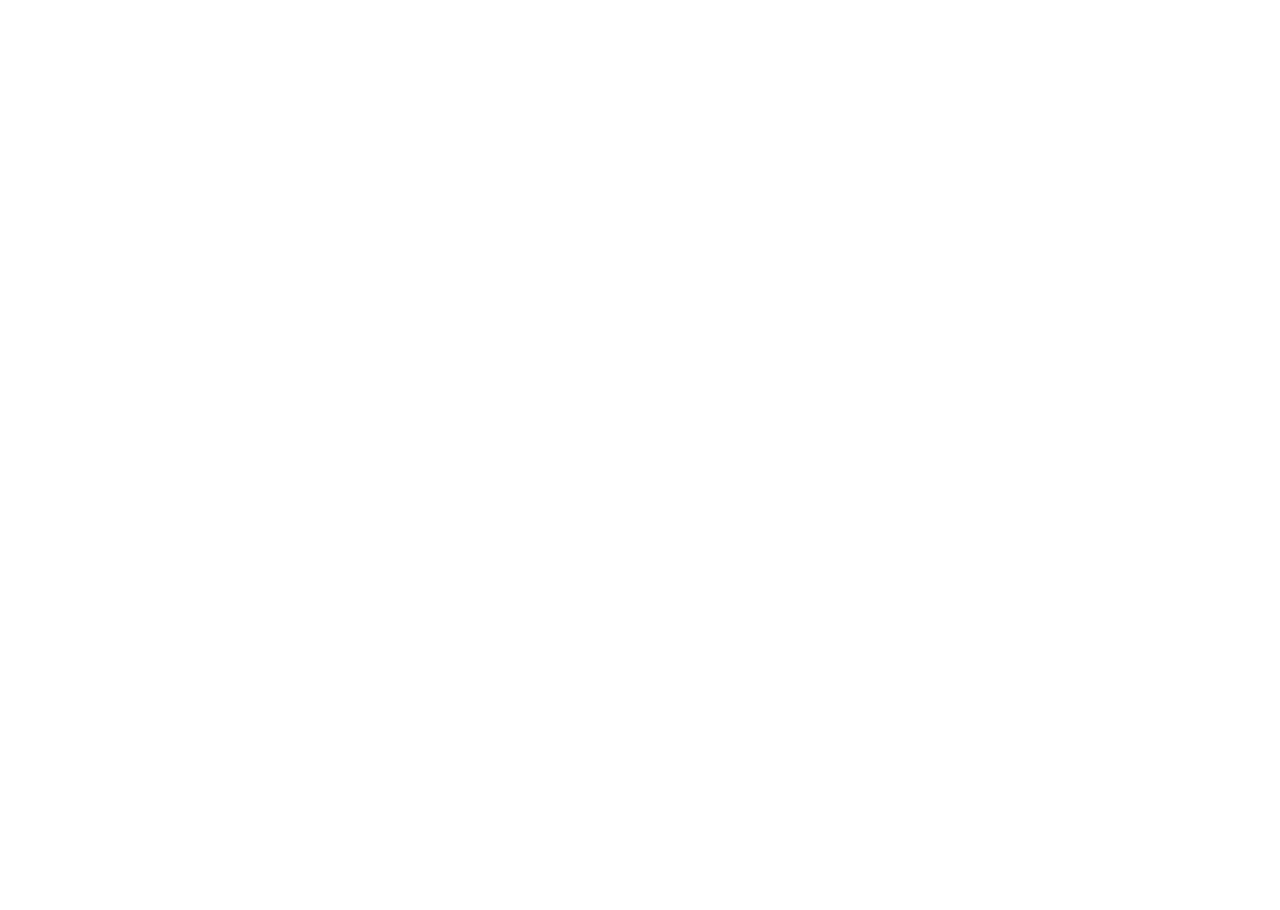
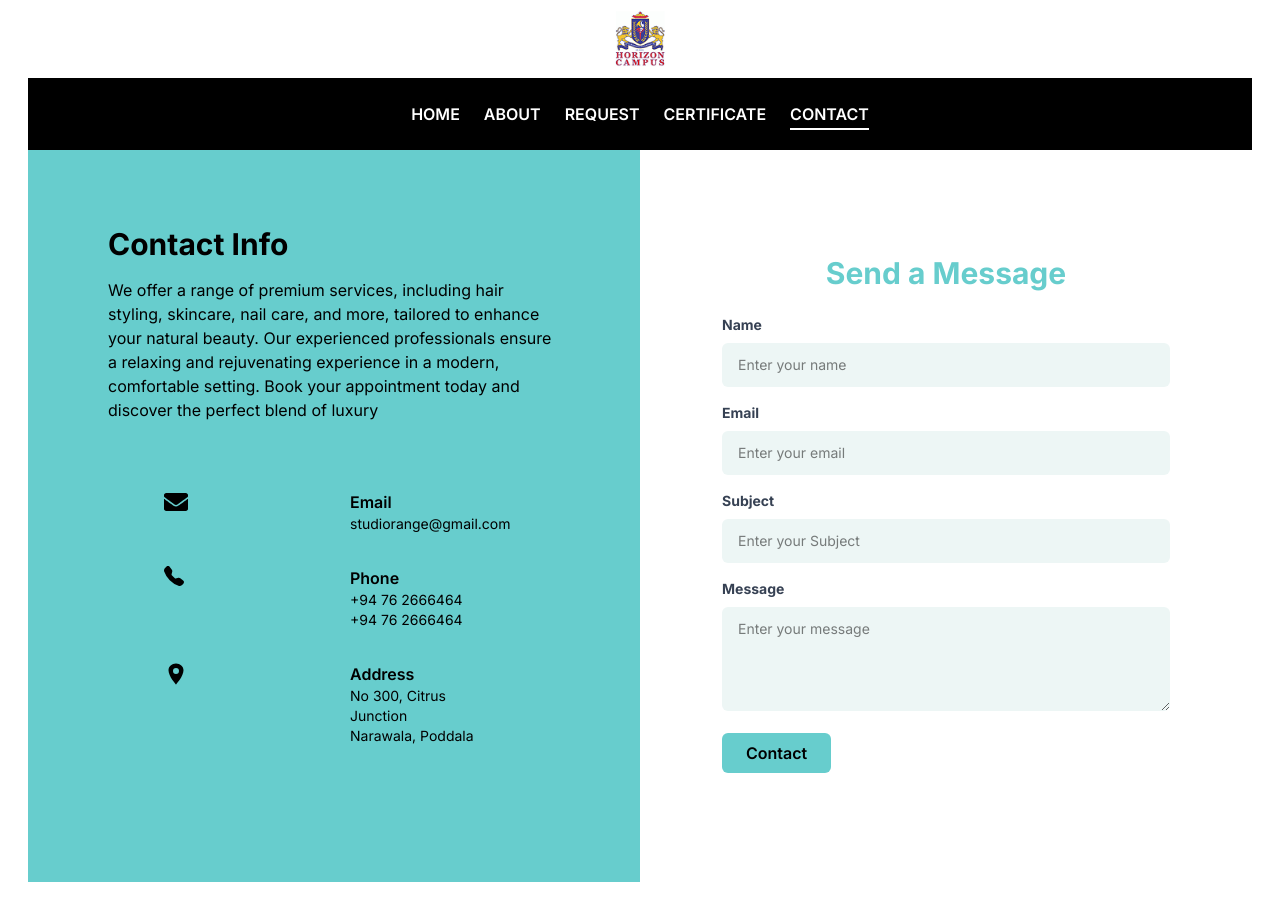
Before and after one commit to DESHANISIRIWARDHANA/Replacement-of-sports-certificates, a React (Vite) app in the folder frontend/: page /contact in a window 1280 px wide. Before the commit this address had no page. Before the commit the page ends 800 px from the top, so only its background shows below. Built offline with nearby package versions, Linux system fonts and the light colour scheme; a web font is replaced by a local one.

Commit message:
nav bar added

```diff
--- a/frontend/src/App.jsx
+++ b/frontend/src/App.jsx
@@ -9,14 +9,15 @@
 import StudentDetails from './pages/Admin/StudentDetails';
 import CertificationDetails from './pages/Admin/CertificationDetails';
 import AboutPage from './pages/AboutPage';
-// import Navbar from './components/Navbar';
+import Navbar from './components/Navbar';
+import Contact from './pages/Contact';
 CertificationDetails
 function App() {
 
   return (
     <>
       <BrowserRouter>
-        {/* <Navbar /> */}
+        <Navbar />
         <Routes>
           <Route path="/" element={<Home />} />
           <Route path="/certificate" element={<Certificate />} />
@@ -26,6 +27,7 @@
           <Route path="/add-admin" element={<AddNewAdmin />} />
           <Route path="/studenet-details" element={<StudentDetails />} />
           <Route path="/about" element={<AboutPage />} />
+          <Route path="/contact" element={<Contact />} />
           <Route
             path="/admin/certification"
             element={<CertificationDetails />}
--- a/frontend/src/components/Navbar.jsx
+++ b/frontend/src/components/Navbar.jsx
@@ -1,9 +1,90 @@
-//import React from 'react'
+import { useState } from "react";
+import { NavLink } from "react-router-dom";
+import { FiMenu, FiX } from "react-icons/fi";
+import logo from "../assets/images/logo.png"
 
 function Navbar() {
+  const [showMenu, setShowMenu] = useState(false);
+
+  const MenuLinks = [
+    { id: 1, name: "HOME", link: "/" },
+    { id: 2, name: "ABOUT", link: "/about" },
+    { id: 3, name: "REQUEST", link: "/request" },
+    { id: 5, name: "CERTIFICATE", link: "/certificate" },
+    { id: 6, name: "CONTACT", link: "/contact" },
+  ];
+
   return (
-    <div>Navbar</div>
-  )
+    <>
+      <div className="flex justify-center items-center w-full py-1">
+        <img src={logo} alt="Logo" className="w-[70px] h-[70px]" />
+      </div>
+
+      <div className="mx-7 fixed w-[calc(100%-3.5rem)] z-10  bg-black text-white backdrop-blur-sm">
+        <div className="container mx-auto py-4 px-4 flex justify-center">
+          {/* Desktop Navigation */}
+          <nav className="hidden sm:block">
+            <ul className="flex items-center space-x-6">
+              {MenuLinks.map(({ id, name, link }) => (
+                <li key={id} className="py-2 font-medium">
+                  <NavLink
+                    to={link}
+                    className={({ isActive }) =>
+                      isActive
+                        ? "text-primary font-semibold border-b-2 border-primary py-1"
+                        : "font-semibold hover:text-primary py-1 hover:border-b-2 hover:border-primary transition-colors duration-300"
+                    }
+                  >
+                    {name}
+                  </NavLink>
+                </li>
+              ))}
+            </ul>
+          </nav>
+          {/* Mobile Menu */}
+          <button
+            className="sm:hidden text-2xl absolute right-4 top-4"
+            onClick={() => setShowMenu(true)}
+          >
+            <FiMenu />
+          </button>
+          {/* Side Menu for Mobile size*/}
+          <div
+            className={`fixed top-0 left-0 h-full w-64 bg-black shadow-lg transform ${
+              showMenu ? "translate-x-0" : "-translate-x-full"
+            } transition-transform duration-300 sm:hidden`}
+          >
+            {/* Close Button */}
+            <button
+              className="absolute top-4 right-4 text-2xl"
+              onClick={() => setShowMenu(false)}
+            >
+              <FiX />
+            </button>
+
+            {/* Mobile Navigation */}
+            <ul className="flex flex-col items-start p-6 space-y-6 mt-10 bg-black">
+              {MenuLinks.map(({ id, name, link }) => (
+                <li key={id} className="py-2 w-full">
+                  <NavLink
+                    to={link}
+                    className={({ isActive }) =>
+                      isActive
+                        ? "text-primary font-semibold border-l-4 border-primary pl-3"
+                        : "font-semibold hover:text-primary hover:border-l-4 hover:border-primary pl-3 transition-colors duration-300"
+                    }
+                    onClick={() => setShowMenu(false)}
+                  >
+                    {name}
+                  </NavLink>
+                </li>
+              ))}
+            </ul>
+          </div>
+        </div>
+      </div>
+    </>
+  );
 }
 
-export default Navbar
+export default Navbar;
--- a/frontend/src/pages/AboutPage.jsx
+++ b/frontend/src/pages/AboutPage.jsx
@@ -4,7 +4,7 @@
   return (
     <div className="flex items-center justify-center h-screen ">
       <div className="w-full h-full flex items-center justify-center">
-        <div className="w-full h-full bg-white p-8 flex">
+        <div className="w-full h-full bg-white p-7 flex">
           <div className="grid grid-cols-1 md:grid-cols-2 gap-0 h-full w-full">
             <div className="h-full w-full flex items-center justify-center overflow-hidden">
               <img
--- a/frontend/src/pages/Contact.jsx
+++ b/frontend/src/pages/Contact.jsx
@@ -6,9 +6,9 @@
 
 function Contact() {
   return (
-    <div className="flex items-center justify-center h-max">
+    <div className="flex mt-10 items-center justify-center h-max">
       <div className="w-full h-full flex items-center justify-center">
-        <div className="w-full h-full bg-white  p-8 flex ">
+        <div className="w-full h-full bg-white  p-7 flex ">
           <div className="grid grid-cols-1 md:grid-cols-2 h-full w-full">
 
             <div className="bg-[#67CDCD] flex flex-col  items-start text-black sm:p-20 p-2">
--- a/frontend/src/pages/requestCertificates/Certificate.jsx
+++ b/frontend/src/pages/requestCertificates/Certificate.jsx
@@ -6,7 +6,7 @@
 
   const [sidebarToggle, setSidebarToggle] = useState(false);
   return (
-    <div className="flex">
+    <div className="flex mt-19 px-7">
       <Sidebar sidebarToggle={sidebarToggle} />
       <Dashboard
         sidebarToggle={sidebarToggle}
```
